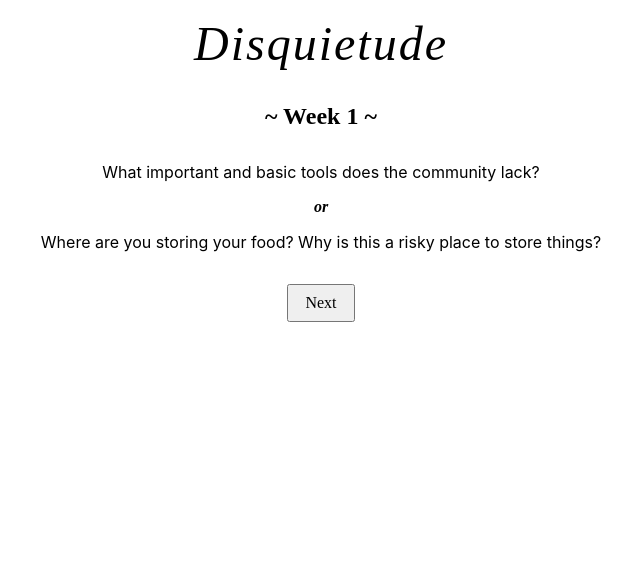
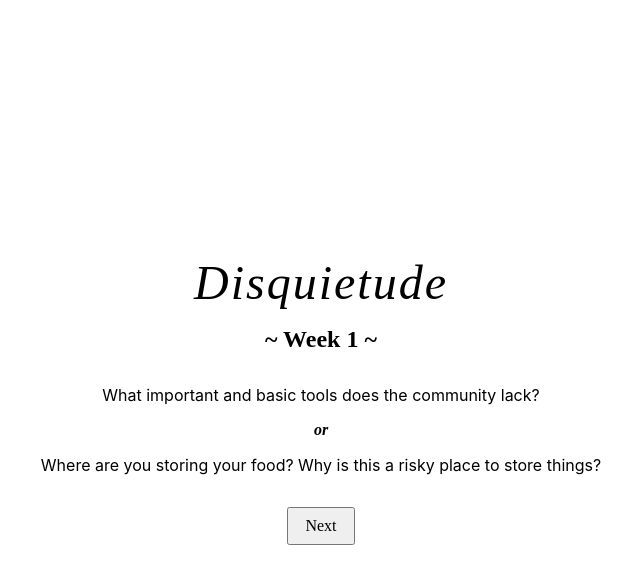
Before and after one commit to benrosen/disquietude, a React (Create React App) app: page / in a window 1280 px wide. Shown: the top 584 px of the page, without its empty margins (319-959 px from the left). Built offline with nearby package versions, Linux system fonts and the light colour scheme; a web font is replaced by a local one.

Commit message:
vertically center content

```diff
--- a/src/App.tsx
+++ b/src/App.tsx
@@ -85,7 +85,14 @@ const App = () => {
   const year = useYear();
   const week = useWeek(count, year);
   return (
-    <Fragment>
+    <div
+      style={{
+        justifyContent: "center",
+        display: "flex",
+        flexDirection: "column",
+        height: "100vh",
+      }}
+    >
       <div
         style={{
           fontFamily: "Gentium Book Basic",
@@ -98,7 +105,6 @@ const App = () => {
       >
         Disquietude
       </div>
-      <div style={{ marginTop: "1rem" }}>
       <div style={{ textAlign: "center" }}>
         <div
           style={{
@@ -129,10 +135,10 @@ const App = () => {
           );
         })}
       </div>
-      </div>
       <div style={{ textAlign: "center" }}>
         <button
           style={{
+            marginBottom: "1rem",
             padding: ".5rem 1rem",
             fontFamily: "Gentium Book Basic",
             fontSize: "1rem",
@@ -142,7 +148,7 @@ const App = () => {
           Next
         </button>
       </div>
-    </Fragment>
+    </div>
   );
 };
 
```
Lines whose indentation alone changed are shown as unchanged.
